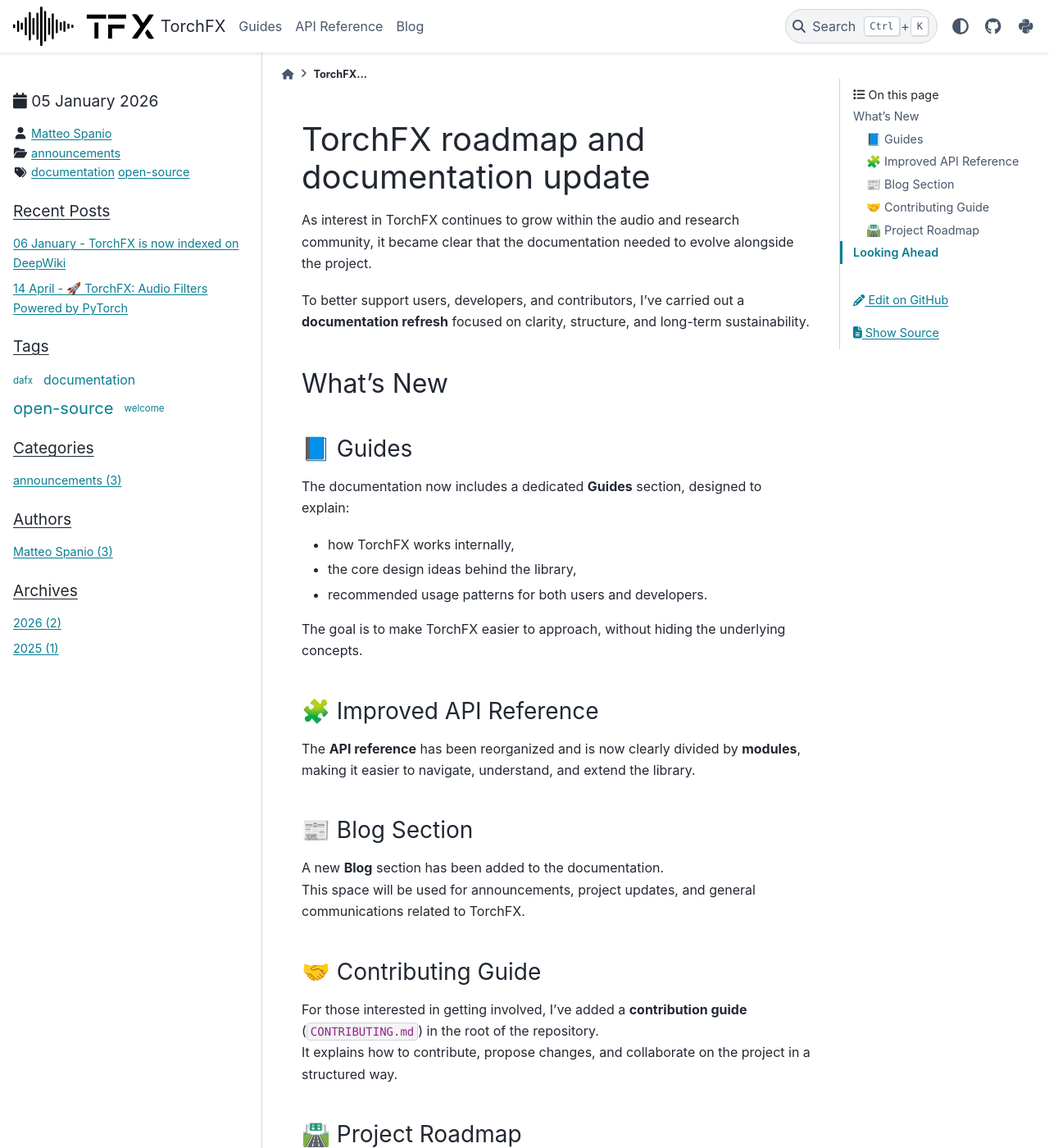
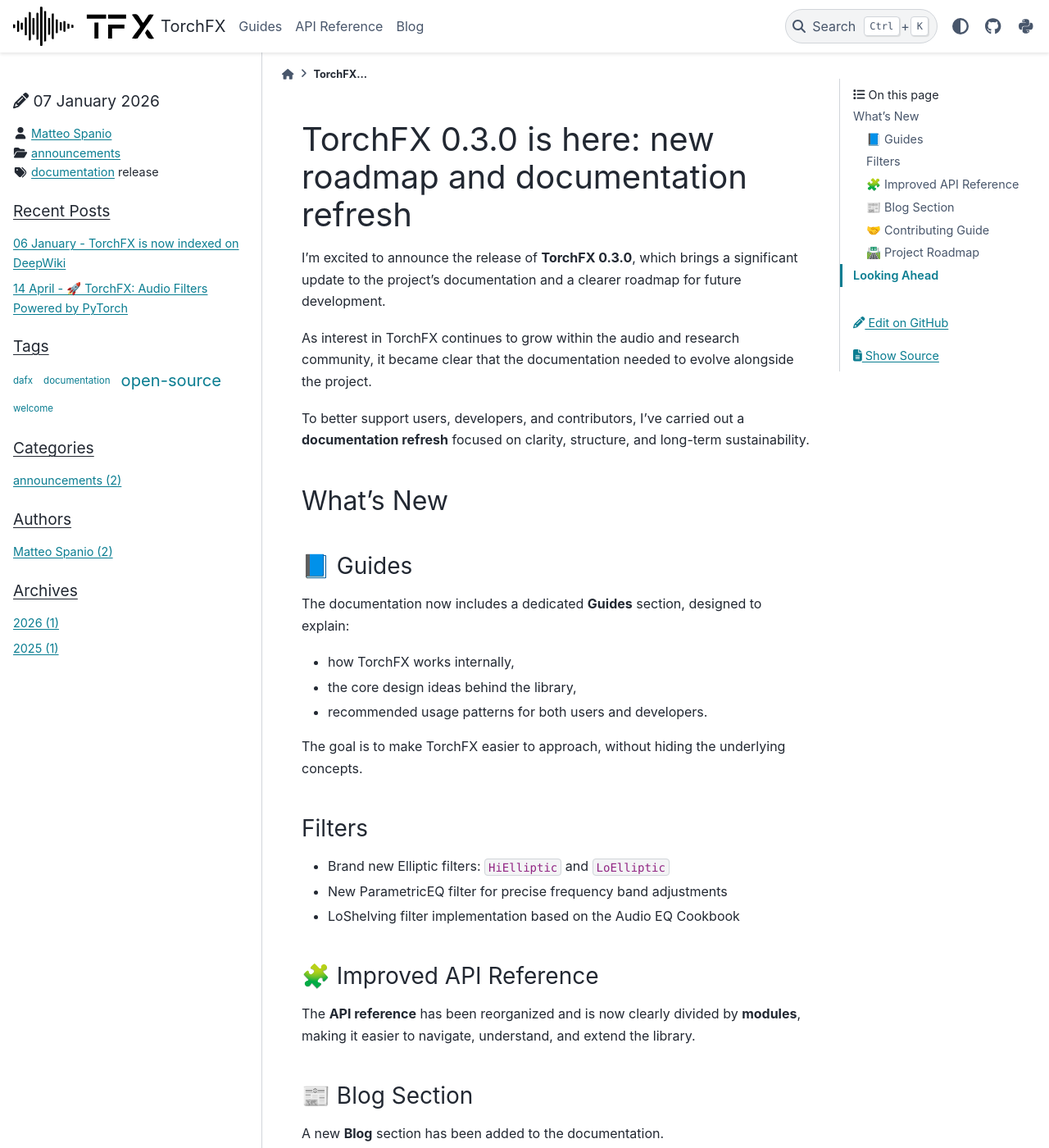
Before and after one commit to matteospanio/torchfx, a Sphinx documentation site: the page built from docs/source/blog/2026-01-07-new-docs.md, in a window 1280 px wide and 1400 px high. Shown: the whole window at 82% size. Built offline with Sphinx 7.4.7 and the PyData theme 0.15.4, drawn with Linux system fonts in a browser that asks for light colours; some of the changed text lies outside the part shown.

```diff
--- a/docs/source/blog/2026-01-05-new-docs.md
+++ b/docs/source/blog/2026-01-07-new-docs.md
@@ -1,12 +1,14 @@
 ---
 blogpost: true
-date: Jan 05, 2026
+date: Jan 07, 2026
 author: Matteo Spanio
 category: announcements
-tags: documentation, open-source
+tags: documentation, release
 ---
 
-# TorchFX roadmap and documentation update
+# TorchFX 0.3.0 is here: new roadmap and documentation refresh
+
+I’m excited to announce the release of **TorchFX 0.3.0**, which brings a significant update to the project’s documentation and a clearer roadmap for future development.
 
 As interest in TorchFX continues to grow within the audio and research community, it became clear that the documentation needed to evolve alongside the project.
 
@@ -22,6 +24,12 @@
 - recommended usage patterns for both users and developers.
 
 The goal is to make TorchFX easier to approach, without hiding the underlying concepts.
+
+### Filters
+
+- Brand new Elliptic filters: `HiElliptic` and `LoElliptic`
+- New ParametricEQ filter for precise frequency band adjustments
+- LoShelving filter implementation based on the Audio EQ Cookbook
 
 ### 🧩 Improved API Reference
 
--- a/docs/source/conf.py
+++ b/docs/source/conf.py
@@ -16,7 +16,9 @@
     "ablog",
     "myst_parser",
     "sphinxcontrib.mermaid",
+    "sphinxcontrib.bibtex",
 ]
+bibtex_bibfiles = ["references.bib"]
 myst_update_mathjax = False
 source_suffix = {
     ".rst": "restructuredtext",
--- /dev/null
+++ b/docs/source/references.bib
@@ -0,0 +1,10 @@
+@misc{spanio2025torchfx,
+    language = {en},
+    title = {TorchFX: A modern approach to Audio DSP with PyTorch and GPU acceleration},
+    author = {Spanio, Matteo and Rodà, Antonio},
+    year = {2025},
+    eprint = {2504.08624},
+    archiveprefix = {arXiv},
+    primaryclass = {eess.AS},
+    url = {https://arxiv.org/abs/2504.08624},
+}
--- a/pyproject.toml
+++ b/pyproject.toml
@@ -155,5 +155,6 @@
     "pydata-sphinx-theme>=0.16.1",
     "sphinx>=8.1.3",
     "sphinx-design>=0.6.1",
+    "sphinxcontrib-bibtex>=2.6.5",
     "sphinxcontrib-mermaid>=1.2.3",
 ]
```
Also changed, not shown: docs/source/blog/2025-12-13-release-021.md (added), 1 other file.
